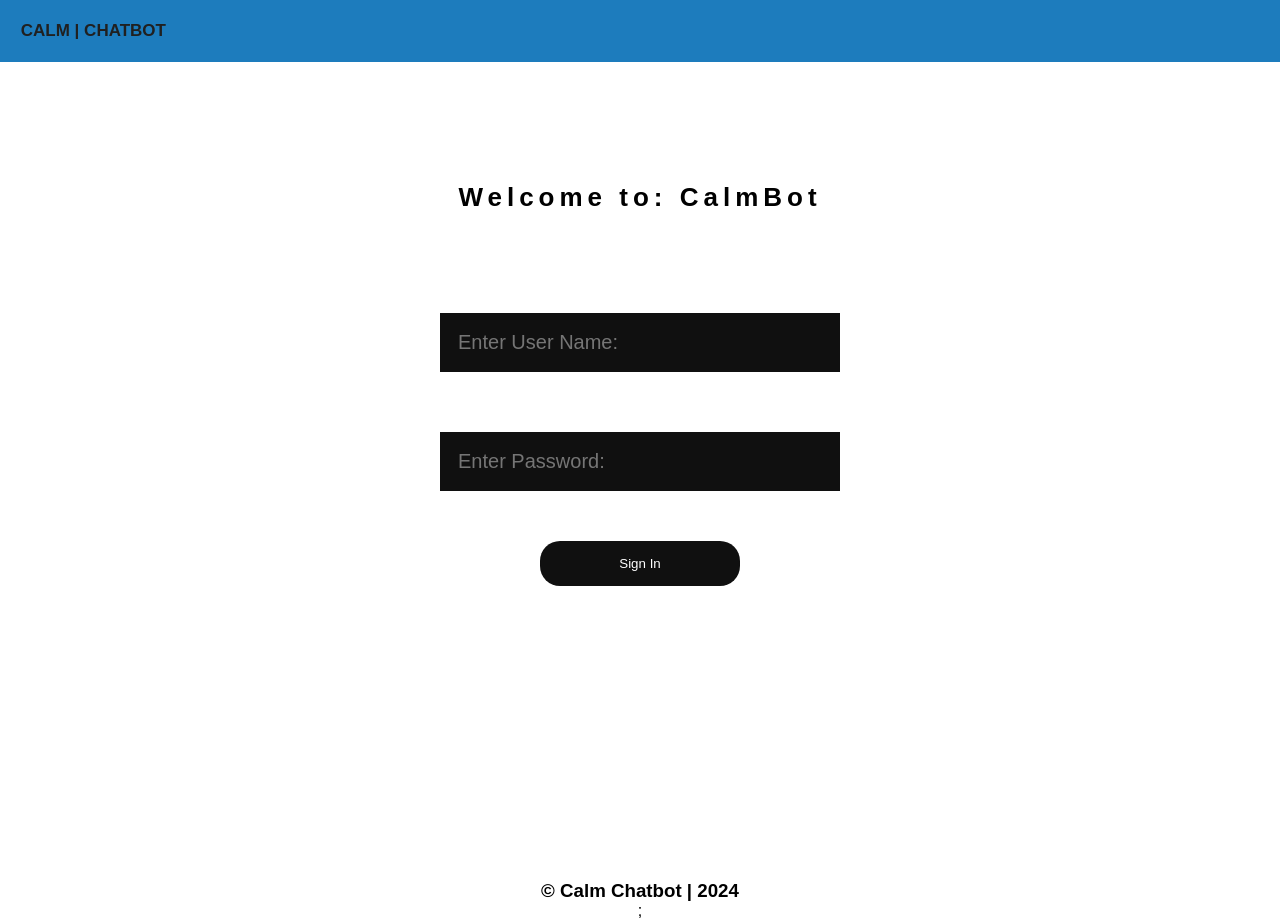
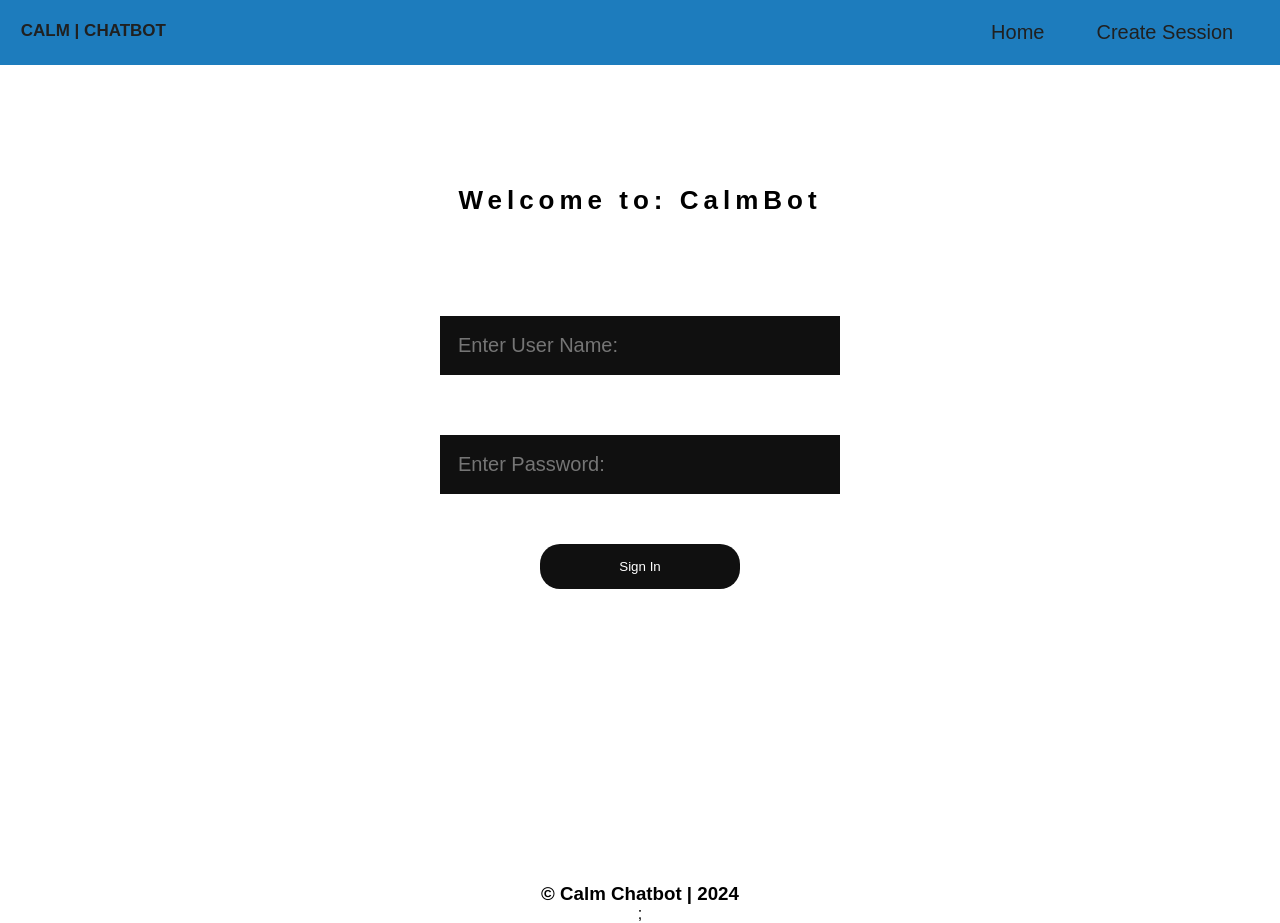
Before and after one commit to dhanushwaran06/CalmChat, a React app: page / in a window 1280 px wide. Built offline with nearby package versions, Linux system fonts and the light colour scheme; no server answers; the HTML template or start-up script is replaced by a standard one.

Commit message:
Added Browser Routing from App

```diff
--- a/src/Components/Header/Header.tsx
+++ b/src/Components/Header/Header.tsx
@@ -3,6 +3,7 @@ import "../Styles/Header.css";
 import CreatedSession from "../Pages/CreateSession";
 import App from "../../App";
 import MainScreen from "../MainScreen/MainScreen.";
+import { BrowserRouter, Route, Routes } from "react-router-dom";
 
 export default function Header() {
   return (
@@ -11,6 +12,14 @@ export default function Header() {
         <div>
           <a href="">{"Calm | Chatbot"}</a>
         </div>
+        <nav>
+          <ul>
+            <li>
+              <a href="/">Home</a>
+              <a href="/CreateSession">Create Session</a>
+            </li>
+          </ul>
+        </nav>
       </header>
     </Fragment>
   );
```
